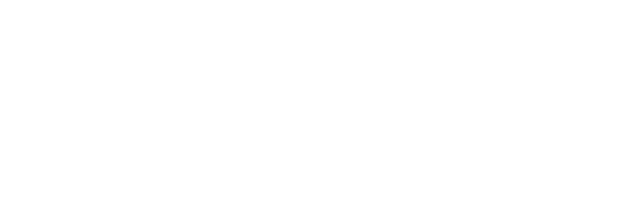
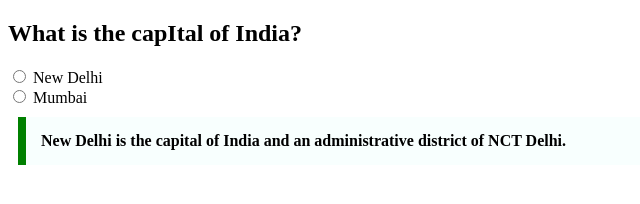
Before and after one commit to acciojob/trivia-Mansi-sketch, a website: page main.html in a window 1280 px wide. Shown: the whole page, without its empty margins (0-640 px from the left). Drawn offline with Linux system fonts and the light colour scheme.

Commit message:
created a submission

```diff
--- a/main.html
+++ b/main.html
@@ -8,7 +8,15 @@
 
 <body>
 	<!-- the entire body must be written by student -->
-    <script type="text/javascript" src="./script.js">
+    <form>
+		<h2>What is the capItal of India?</h2>
+		<input type="radio" id="New Delhi" name="CITY" value="New Delhi">
+		<label for="New Delhi">New Delhi</label><br>
+        <input type="radio" id="Mumbai" name="CITY" value="Mumbai">
+        <label for="Mumbai">Mumbai</label><br>
+	</form>
+	<blockquote cite="https://en.wikipedia.org/wiki/New_Delhi">New Delhi is the capital of India and an administrative district of NCT Delhi.</blockquote>
+	<script type="text/javascript" src="./script.js">
 </script>
 
 </body>
--- a/styles.css
+++ b/styles.css
@@ -1,2 +1,10 @@
 
 /* Your CSS Code here. */
+blockquote {
+  max-width: 600px;
+  margin: 10px;
+  padding: 15px;
+  border-left: 8px solid green;
+  background-color: #f8fffe;
+  font-weight: bold;
+}
```
